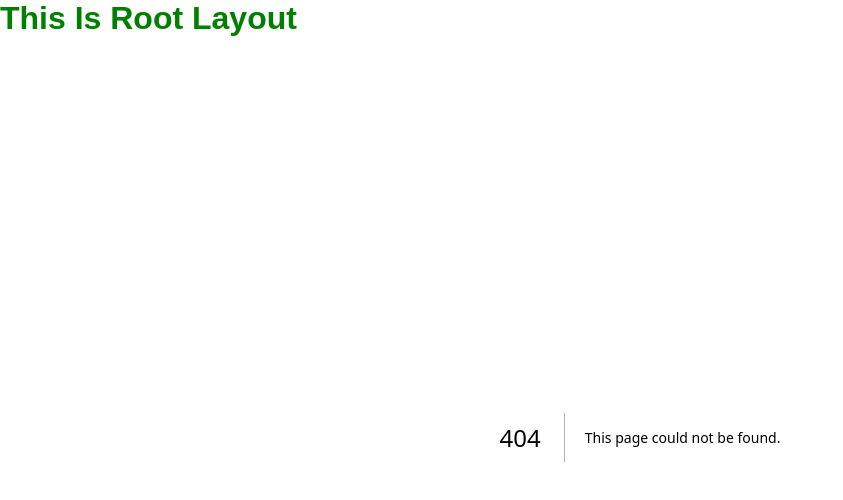
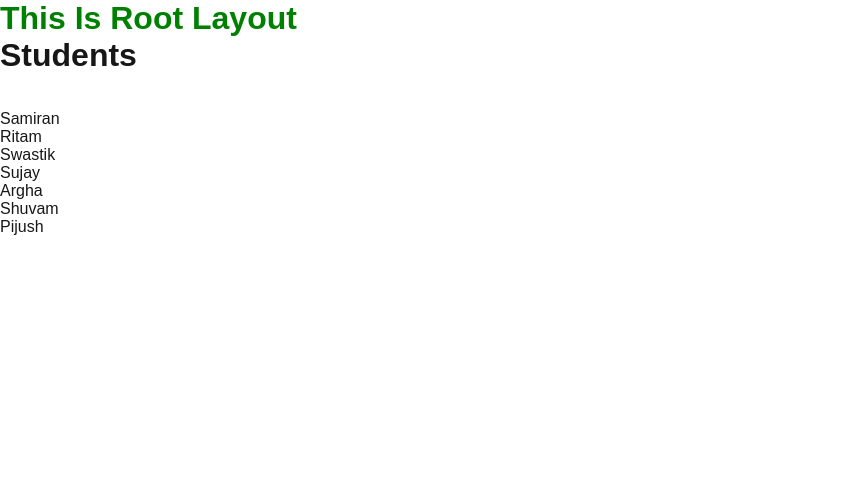
Before and after one commit to Samiransetua1234/next, a Next.js app: page /students in a window 1280 px wide. Before the commit this address had no page. Shown: the top 500 px of the page, without its empty margins (0-843 px from the left). Built offline with nearby package versions, Linux system fonts and the light colour scheme.

Commit message:
dynamik routes complete

```diff
--- /dev/null
+++ b/src/app/students/page.js
@@ -0,0 +1,34 @@
+import Link from "next/link";
+
+export default function StudentList() {
+  return (
+    <div>
+      <h1>Students</h1>
+      <br />
+      <br />
+      <ul>
+        <li>
+          <Link href="/students/1">Samiran</Link>
+        </li>
+        <li>
+          <Link href="/students/2">Ritam</Link>
+        </li>
+        <li>
+          <Link href="/students/3">Swastik</Link>
+        </li>
+        <li>
+          <Link href="/students/4">Sujay</Link>
+        </li>
+        <li>
+          <Link href="/students/5">Argha</Link>
+        </li>
+        <li>
+          <Link href="/students/6">Shuvam</Link>
+        </li>
+        <li>
+          <Link href="/students/7">Pijush</Link>
+        </li>
+      </ul>
+    </div>
+  );
+}
```
Also changed, not shown: src/app/page.js (+42 -18 lines), src/app/students/[student]/page.js (added, +10 -0 lines).
